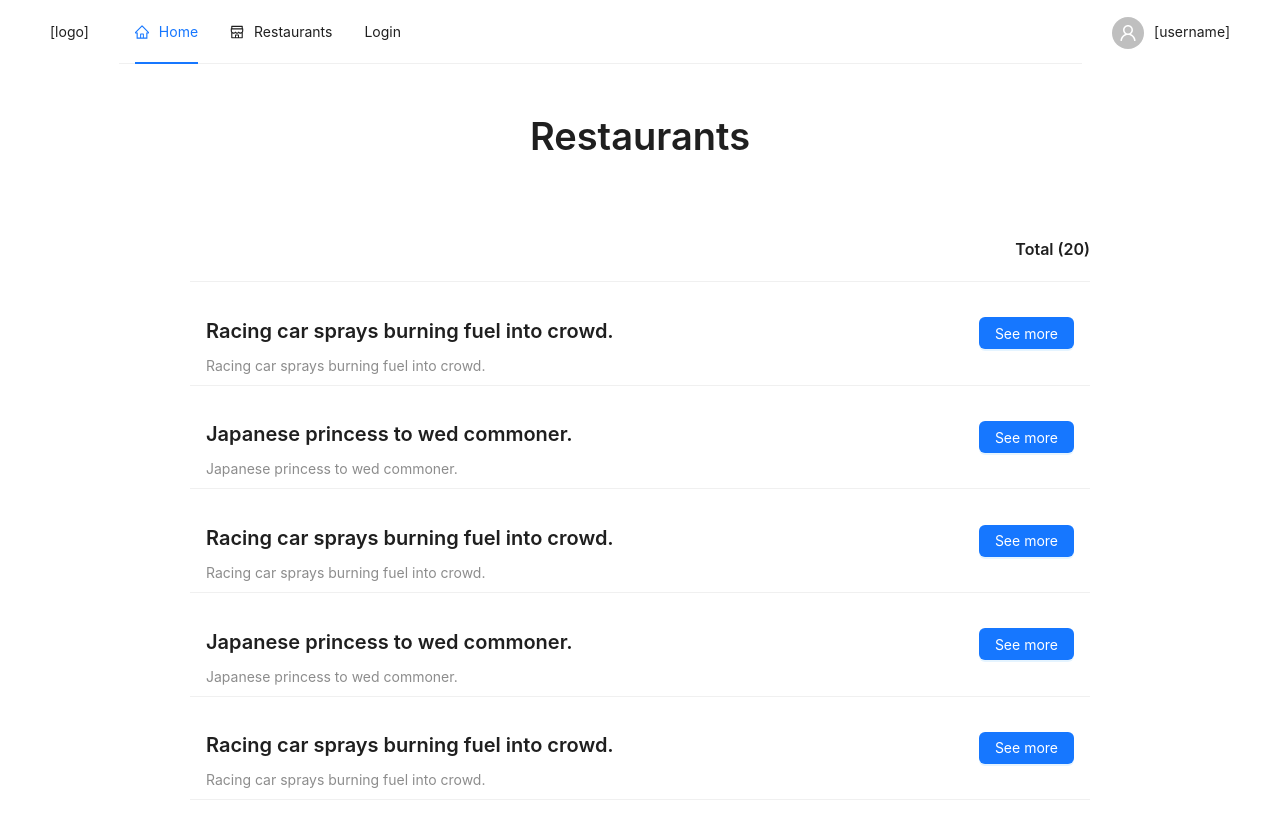
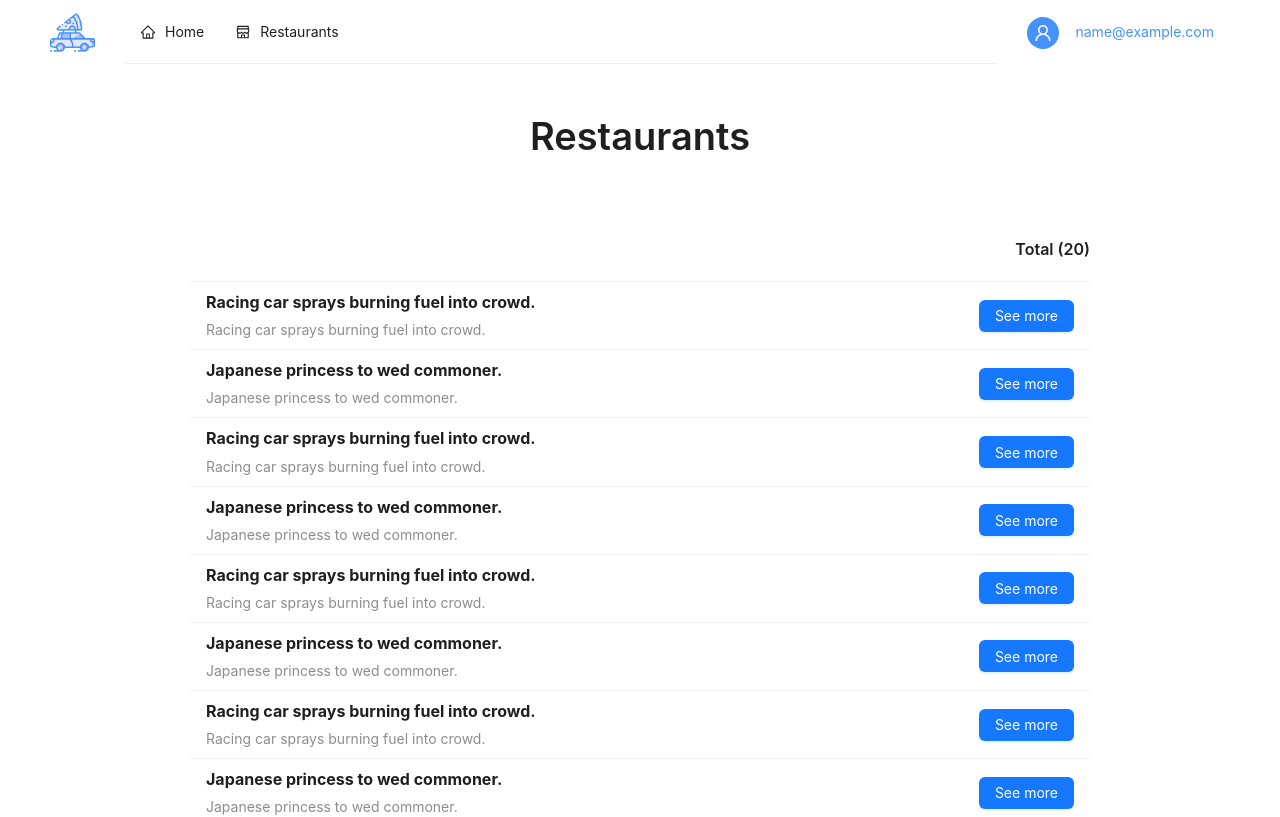
Before and after one commit to Pejomi/mtogo-frontend, a React (Create React App) app: page /restaurants in a window 1280 px wide. Shown: the top 817 px of the page. Built offline with nearby package versions, Linux system fonts and the light colour scheme; sample sign-in values are in the browser's storage.

Commit message:
change navigation bar according to user state plus registration of new user is added

```diff
--- a/src/App.tsx
+++ b/src/App.tsx
@@ -1,13 +1,20 @@
-import './assets/styles/App.css';
-import { Link } from 'react-router-dom';
 import AppRouter from './routes/AppRouter';
-import NavigationBar from './components/Navigationbar';
+import NavigationBar from './components/NavigationBar';
+import { useEffect, useState } from 'react';
 
 function App() {
+
+  const [user, setUser] = useState<User | null>(
+    (localStorage.getItem('user')) ? JSON.parse(localStorage.getItem('user')!) : null);
+
+  useEffect(() => {
+    localStorage.setItem('user', JSON.stringify(user));
+  }, [setUser, user]);
+
   return (
     <>
-      <NavigationBar />
-      <AppRouter />
+      <NavigationBar user={user} />
+      <AppRouter user={user} setUser={setUser} />
     </>
   );
 }
--- a/src/components/CreateAccountForm.tsx
+++ b/src/components/CreateAccountForm.tsx
@@ -1,9 +1,54 @@
 import { Button, Form, Input } from "antd";
+import axios, { AxiosError } from "axios";
+import { useNavigate } from "react-router-dom";
 
-const CreateAccountForm = () => {
-    const onFinish = (values: any) => {
-        console.log('Received values of form: ', values);
+interface CreateAccountFormProps {
+    setUser: (user: User) => void;
+}
+
+const CreateAccountForm: React.FC<CreateAccountFormProps> = ({ setUser }) => {
+    const navigate = useNavigate();
+    async function fetchRegistration(params: RegisterRequest) {
+        try {
+            const response = await axios.post("http://localhost:8082/api/auth/register/consumer", params);
+            const data = response.data;
+            return data;
+        } catch (error: any) {
+            throw error;
+        }
+    }
+
+    async function fetchLogin(params: UserRequest) {
+        try {
+            const response = await axios.post("http://localhost:8082/api/auth/login", params);
+            const data = response.data;
+            return data;
+        } catch (error: any) {
+            throw error;
+        }
+    }
+
+    const onFinish = (values: RegisterRequest) => {
+        console.log(values);
+        fetchRegistration(values)
+            .then((data: string) => {
+                console.log("Received data:", data);
+                fetchLogin({ email: values.email, password: values.password })
+                    .then((data: AuthResponse) => {
+                        console.log("Received data:", data);
+                        setUser({ email: values.email, token: data.accessToken });
+                        navigate("/");
+                    })
+                    .catch((error: AxiosError) => {
+                        console.error("Error occurred:", error);
+                    });
+            })
+            .catch((error: AxiosError) => {
+                console.error("Error occurred:", error);
+            });
     };
+
+
     const formItemLayout = {
         labelCol: {
             xs: { span: 24 },
@@ -43,7 +88,7 @@ const CreateAccountForm = () => {
                 label="Password"
                 rules={[{ required: true, message: 'Please input your password!' }]}
             >
-                <Input />
+                <Input type="password" />
             </Form.Item>
             <Form.Item
                 name="phone"
@@ -52,7 +97,6 @@ const CreateAccountForm = () => {
             >
                 <Input />
             </Form.Item>
-
             <Form.Item
                 name="street"
                 label="Street"
--- a/src/components/LoginForm.tsx
+++ b/src/components/LoginForm.tsx
@@ -1,9 +1,35 @@
 import { Button, Form, Input } from "antd";
 import { UserOutlined, LockOutlined } from "@ant-design/icons";
+import axios, { AxiosError } from "axios";
+import { useNavigate } from "react-router-dom";
 
-const LoginForm = () => {
-    const onFinish = (values: any) => {
-        console.log('Received values of form: ', values);
+interface LoginFormProps {
+    setUser: (user: User) => void;
+}
+
+const LoginForm: React.FC<LoginFormProps> = ({ setUser }) => {
+    const navigate = useNavigate();
+    async function fetchLogin(params: UserRequest) {
+        try {
+            const response = await axios.post("http://localhost:8082/api/auth/login", params);
+            const data = response.data;
+            return data;
+        } catch (error: any) {
+            throw error;
+        }
+    }
+
+    const onFinish = (values: UserRequest) => {
+        console.log(values);
+        fetchLogin(values)
+            .then((data: AuthResponse) => {
+                console.log("Received data:", data);
+                setUser({ email: values.email, token: data.accessToken });
+                navigate("/");
+            })
+            .catch((error: AxiosError) => {
+                console.error("Error occurred:", error);
+            });
     };
 
     return (
@@ -14,27 +40,26 @@ const LoginForm = () => {
             onFinish={onFinish}
         >
             <Form.Item
-                name="username"
-                rules={[{ required: true, message: 'Please input your username!' }]}
+                name="email"
+                rules={[{ required: true, message: 'Please input your email!' }]}
             >
-                <Input prefix={<UserOutlined className="site-form-item-icon" />} placeholder="Username" />
+                <Input id="email" prefix={<UserOutlined className="site-form-item-icon" />} placeholder="Email" />
             </Form.Item>
             <Form.Item
                 name="password"
                 rules={[{ required: true, message: 'Please input your password!' }]}
             >
                 <Input
+                    id="password"
                     prefix={<LockOutlined className="site-form-item-icon" />}
                     type="password"
                     placeholder="Password"
                 />
             </Form.Item>
-
             <Form.Item style={{ textAlign: "center" }}>
-                <Button type="primary" htmlType="submit" className="login-form-button">
+                <Button id="loginsubmit" type="primary" htmlType="submit" className="login-form-button" name="login">
                     Log in
                 </Button>
-
                 <span style={{ paddingLeft: "10px" }}>Or <a href="/create_account">register now!</a></span>
             </Form.Item>
         </Form>
--- a/src/components/Navigationbar.tsx
+++ b/src/components/Navigationbar.tsx
@@ -1,40 +1,69 @@
 import { HomeOutlined, ShopOutlined, UserOutlined } from '@ant-design/icons';
-import { Avatar, Col, Menu, Row } from 'antd';
+import type { MenuProps } from 'antd';
+import { Avatar, Button, Col, Dropdown, Menu, Row } from 'antd';
 import { Header } from 'antd/es/layout/layout';
 import { Link } from 'react-router-dom';
+import logo from '../assets/images/pizza.png';
+import React from 'react';
 
-const NavigationBar = () => {
+interface NavigationBarProps {
+    user: User | null;
+}
+
+const NavigationBar: React.FC<NavigationBarProps> = ({ user }) => {
+    const items: MenuProps['items'] = [
+        {
+            key: '1',
+            label: (
+                <Link to="/logout">
+                    Logout
+
+                </Link>
+            ),
+        }
+    ];
+
     return (
         <>
             <Header style={{ background: 'white' }}>
                 <Row justify="space-between">
                     <Col flex="20px" style={{ marginRight: "30px" }}>
-                        [logo]
+                        <img alt="" src={logo} style={{ paddingTop: "10px", width: "45px", height: "auto" }} />
                     </Col>
                     <Col flex="auto">
-                        <Menu mode="horizontal" defaultSelectedKeys={['1']}>
+                        <Menu mode="horizontal">
                             <Menu.Item key="1" icon={<HomeOutlined />}>
                                 Home
                                 <Link to="/" />
                             </Menu.Item>
-                            <Menu.Item key="2" icon={<ShopOutlined />}>
-                                Restaurants
-                                <Link to="/restaurants" />
-                            </Menu.Item>
-                            <Menu.Item key="3">
-                                Login
-                                <Link to="/login" />
-                            </Menu.Item>
+                            {
+                                user &&
+                                <Menu.Item key="2" icon={<ShopOutlined />}>
+                                    Restaurants
+                                    <Link to="/restaurants" />
+                                </Menu.Item>
+                            }
                         </Menu>
                     </Col>
                     <Col style={{ marginLeft: "30px" }}>
                         <Row align="top">
-                            <Col><Avatar icon={<UserOutlined />} /></Col>
-                            <Col style={{ marginLeft: "10px" }}>[username]</Col>
+                            {!user ?
+                                <Col><Button type='primary' href='/login'>Login</Button></Col>
+                                :
+                                <>
+                                    <Col><Avatar style={{ background: "#4592ff" }} icon={<UserOutlined />} /></Col>
+                                    <Col>
+                                        <Dropdown menu={{ items }} arrow
+                                            placement="bottomRight">
+                                            <Button style={{ color: "#4592ff" }} type="link" id='useremail'>{user.email}</Button>
+                                        </Dropdown>
+                                    </Col>
+                                </>
+                            }
                         </Row>
                     </Col>
-                </Row>
-            </Header>
+                </Row >
+            </Header >
         </>
     )
 }
--- a/src/components/RestaurantList.tsx
+++ b/src/components/RestaurantList.tsx
@@ -24,8 +24,8 @@ const RestaurantList = () => {
         { id: 18, name: 'Japanese princess to wed commoner.' },
         { id: 19, name: 'Racing car sprays burning fuel into crowd.' },
         { id: 20, name: 'Japanese princess to wed commoner.' },
+    ];
 
-    ];
     return (
         <List
             header={<Title style={{ textAlign: "right" }} level={5}>Total ({data.length})</Title>}
@@ -35,7 +35,7 @@ const RestaurantList = () => {
             renderItem={(item) => (
                 <List.Item key={item.id}>
                     <List.Item.Meta
-                        title={<Title level={4}>{item.name}</Title>}
+                        title={<div style={{ fontSize: "16px" }}>{item.name}</div>}
                         description={item.name}
                     />
                     <div><Button type="primary">See more</Button></div>
--- a/src/pages/CreateAccount.tsx
+++ b/src/pages/CreateAccount.tsx
@@ -1,10 +1,12 @@
-import { Content } from "antd/es/layout/layout";
-import NavigationBar from "../components/Navigationbar";
 import Title from "antd/es/typography/Title";
 import { Col, Flex } from "antd";
-import RegisterForm from "../components/CreateAccountForm";
+import CreateAccountForm from "../components/CreateAccountForm";
 
-const CreateAccount = () => {
+interface CreateAccountProps {
+    setUser: (user: User) => void;
+}
+
+const CreateAccount: React.FC<CreateAccountProps> = ({ setUser }) => {
     return (
         <>
             <div style={{ padding: 24 }}>
@@ -12,7 +14,7 @@ const CreateAccount = () => {
                 <br />
                 <Flex justify="center" align="flex-start">
                     <Col style={{ width: "100%", maxWidth: "400px" }}>
-                        <RegisterForm />
+                        <CreateAccountForm setUser={setUser} />
                     </Col>
                 </Flex>
             </div>
--- a/src/pages/Login.tsx
+++ b/src/pages/Login.tsx
@@ -1,8 +1,13 @@
 import Title from "antd/es/typography/Title";
 import { Col, Flex } from "antd";
 import LoginForm from "../components/LoginForm";
+import React from "react";
 
-const Login = () => {
+interface LoginProps {
+    setUser: (user: User) => void;
+}
+
+const Login: React.FC<LoginProps> = ({ setUser }) => {
     return (
         <>
             <div style={{ padding: 24 }}>
@@ -10,7 +15,7 @@ const Login = () => {
                 <br />
                 <Flex justify="center" align="flex-start">
                     <Col style={{ width: "100%", maxWidth: "400px" }}>
-                        <LoginForm />
+                        <LoginForm setUser={setUser} />
                     </Col>
                 </Flex>
             </div>
--- a/src/routes/AppRouter.tsx
+++ b/src/routes/AppRouter.tsx
@@ -3,15 +3,31 @@ import Home from "../pages/Home";
 import Login from "../pages/Login";
 import CreateAccount from "../pages/CreateAccount";
 import Restaurants from "../pages/Restaurants";
+import Error from "../pages/Error";
+import React from "react";
+import RequireAuth from "./RequireAuth";
+import Logout from "../pages/Logout";
 
-const AppRouter = () => {
+interface AppRouterProps {
+    user: User | null;
+    setUser: (user: User) => void;
+}
+
+const AppRouter: React.FC<AppRouterProps> = ({ user, setUser }) => {
     return (
         <Routes>
             <Route path='/' element={<Home />} />
-            <Route path='/login' element={<Login />} />
-            <Route path='/create_account' element={<CreateAccount />} />
-            <Route path='/restaurants' element={<Restaurants />} />
+            <Route path='/error' element={<Error />} />
+            <Route path='/login' element={<Login setUser={setUser} />} />
+            <Route path='/logout' element={<Logout setUser={setUser} />} />
+            <Route path='/create_account' element={<CreateAccount setUser={setUser} />} />
+
+            <Route path='/restaurants' element={
+                <RequireAuth isAuthorized={user !== null} children={<Restaurants />} />
+            } />
+
         </Routes>
     );
 }
+
 export default AppRouter;
```
Also changed, not shown: src/assets/styles/App.css (deleted), 1 other file (tests, documents, lock files or other folders).
